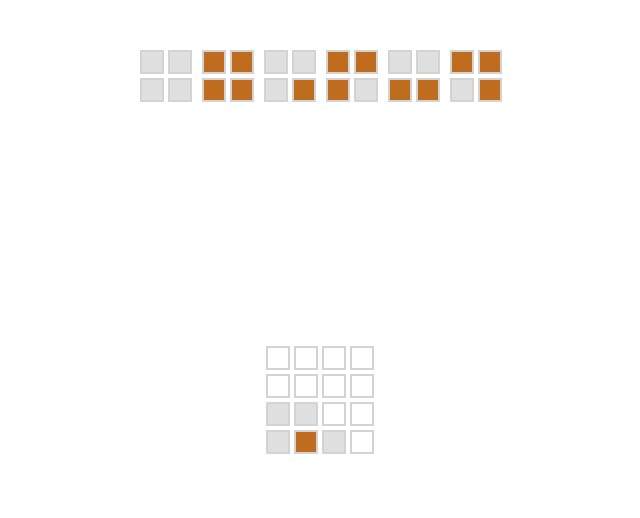
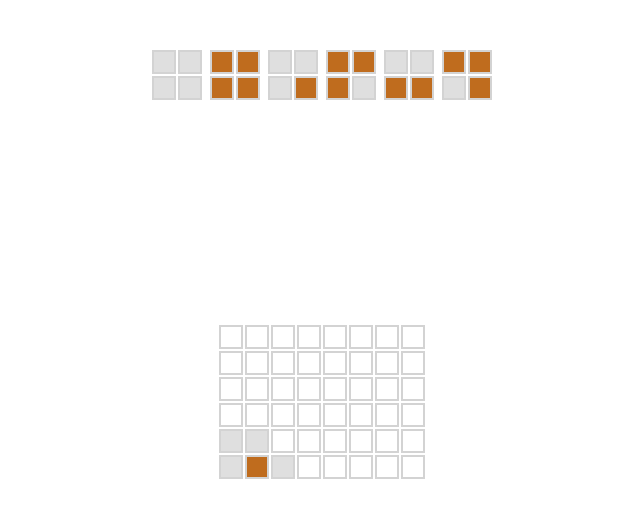
Before and after one commit to Goluxas/react-lumines, a React (Vite) app in the folder react-lumines/: page / in a window 1280 px wide. Shown: the top 518 px of the page, without its empty margins (320-960 px from the left). Built offline with nearby package versions, Linux system fonts and the light colour scheme.

Commit message:
Removed table and using grid display and a managed board state

```diff
--- a/react-lumines/src/App.css
+++ b/react-lumines/src/App.css
@@ -41,6 +41,13 @@
   color: #888;
 }
 
+.play-board {
+  display: grid;
+  grid-template-columns: repeat(8, 20px);
+  grid-template-rows: repeat(6, 20px);
+  gap: 6px;
+}
+
 .pane {
   display: block;
   width: 20px;
@@ -70,7 +77,7 @@ header {
 
 .tile {
   display: grid;
-  grid-template-columns: repeat(2, 1fr);
-  gap: 4px;
-  width: 50px;
+  grid-template-columns: repeat(2, 20px);
+  grid-template-rows: repeat(2, 20px);
+  gap: 6px;
 }
--- a/react-lumines/src/components/Board.jsx
+++ b/react-lumines/src/components/Board.jsx
@@ -1,66 +1,30 @@
+import { useState } from "react";
 import { ToggleablePane } from "./Tile";
 
+function stringToBoardState(strState) {
+  return strState
+    .replace(/\s+/g, "") // \s is any whitespace character
+    .split("")
+    .map((char) => {
+      if (char === "w") return "white";
+      if (char === "c") return "color";
+      return "off";
+    });
+}
+
+const initialBoardState = `........
+                           ........
+                           ........
+                           ........
+                           ww......
+                           wcw.....`;
+
 export default function Board() {
-  return (
-    <table>
-      <tbody>
-        <tr>
-          <td>
-            <ToggleablePane color="off" />
-          </td>
-          <td>
-            <ToggleablePane color="off" />
-          </td>
-          <td>
-            <ToggleablePane color="off" />
-          </td>
-          <td>
-            <ToggleablePane color="off" />
-          </td>
-        </tr>
-        <tr>
-          <td>
-            <ToggleablePane color="off" />
-          </td>
-          <td>
-            <ToggleablePane color="off" />
-          </td>
-          <td>
-            <ToggleablePane color="off" />
-          </td>
-          <td>
-            <ToggleablePane color="off" />
-          </td>
-        </tr>
-        <tr>
-          <td>
-            <ToggleablePane color="white" />
-          </td>
-          <td>
-            <ToggleablePane color="white" />
-          </td>
-          <td>
-            <ToggleablePane color="off" />
-          </td>
-          <td>
-            <ToggleablePane color="off" />
-          </td>
-        </tr>
-        <tr>
-          <td>
-            <ToggleablePane color="white" />
-          </td>
-          <td>
-            <ToggleablePane color="color" />
-          </td>
-          <td>
-            <ToggleablePane color="white" />
-          </td>
-          <td>
-            <ToggleablePane color="off" />
-          </td>
-        </tr>
-      </tbody>
-    </table>
-  );
+  const [board, setBoard] = useState(stringToBoardState(initialBoardState));
+
+  const boardPanes = board.map((paneColor) => (
+    <ToggleablePane key={Math.random()} color={paneColor} />
+  ));
+
+  return <section className="play-board">{boardPanes}</section>;
 }
```
